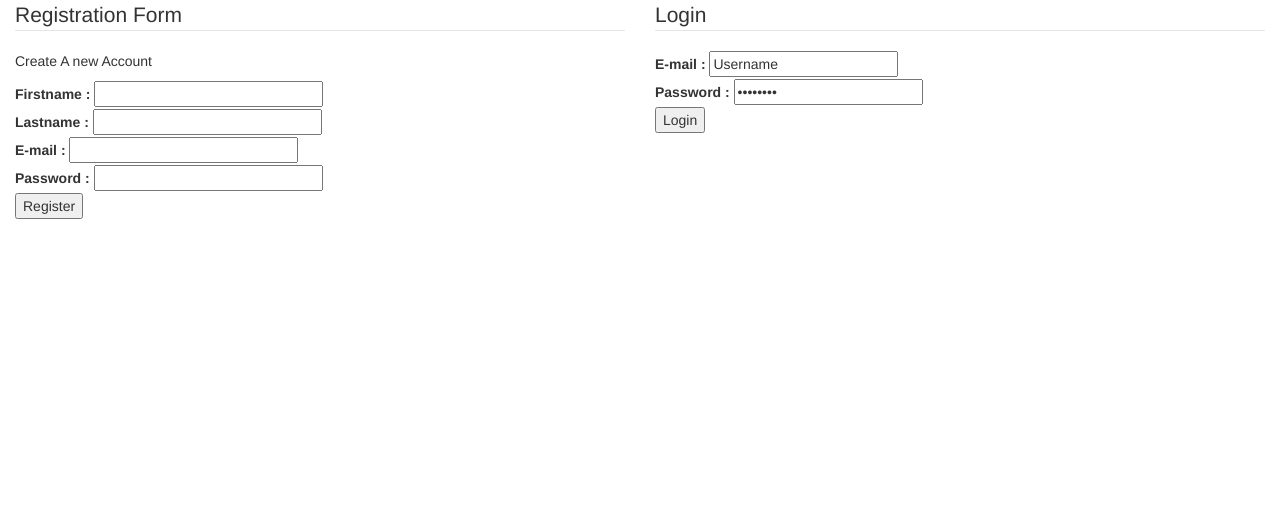
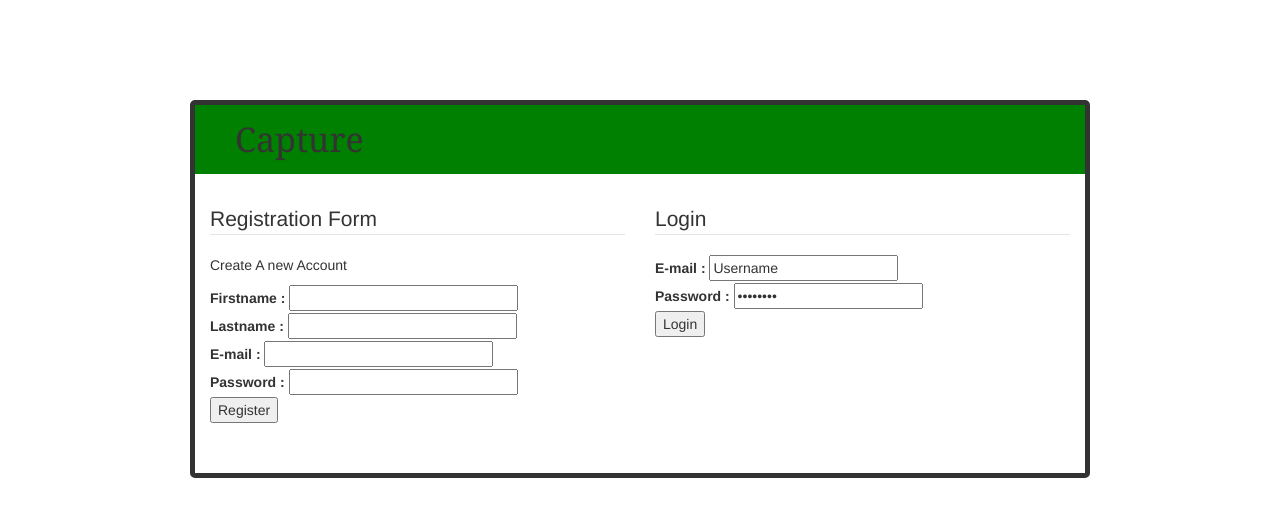
Before and after one commit to ctestama/imageproject, a PHP site: page / in a window 1280 px wide. Shown: the top 517 px of the page. Run offline with PHP 8.4, Linux system fonts and the light colour scheme; some libraries are stand-ins or nearby versions.

Commit message:
stylings and image upload field added

```diff
--- a/css/custom.css
+++ b/css/custom.css
@@ -2,7 +2,8 @@
 
 #header {
 	background-color: green;
-	font-size: 24px;
+	font-family: serif;
+	font-size: 34px;
 	font-style: bold;
 	padding-bottom: 20px;
 	padding-top: 20px;
@@ -11,3 +12,41 @@
 #header span {
 	font-size: 14px;
 }
+
+#login_reg {
+	max-width: 900px;
+	margin: 0 auto;
+	margin-top: 100px;
+	border-style: solid;
+    border-width: 5px;
+    border-radius: 5px;
+
+}
+
+#login_reg form {
+	margin-top: 30px;
+	margin-bottom: 50px;
+}
+
+#login_head {
+	font-family: Georgia;
+	background-color: green;
+	font-size: 34px;
+	font-style: bold;
+	padding-bottom: 10px;
+	padding-top: 10px;
+	padding-left: 40px;
+}
+
+.error {
+	margin-top: 10px;
+	background-color: crimson;
+	line-height: 25px;
+	border-radius: 5px;
+	text-align: center;
+
+}
+
+.error ol {
+	list-style-type: none;
+}
--- a/login_reg.php
+++ b/login_reg.php
@@ -4,6 +4,9 @@
 
 
 <div id="login_reg" class="row">
+	<div class="col-md-12" id="login_head">
+	Capture
+	</div>
     <div class="col-md-6">
     	<form  class="registration_form">
 
@@ -11,7 +14,6 @@
 	    	<legend>Registration Form </legend>
 
 	    	<p>Create A new Account </p>
-
 
 	    	<div class="elements">
 	    		<label for="fname">Firstname :</label>
@@ -38,7 +40,7 @@
 		      	<input id="sub" type="button" value="Register" onclick="regSub()" />
 		    </div>
 
-		    <div id="message">
+		    <div class="error" id="message">
 
 		    </div>
 
@@ -62,7 +64,7 @@
 	            <input class ="sidebutton" type="button" value="Login" onclick="validLogin()"></input>
 	    	</div>
 
-	    	<div id="message2">
+	    	<div class="error" id="message2">
 		    </div>
 
     	</form>
```
